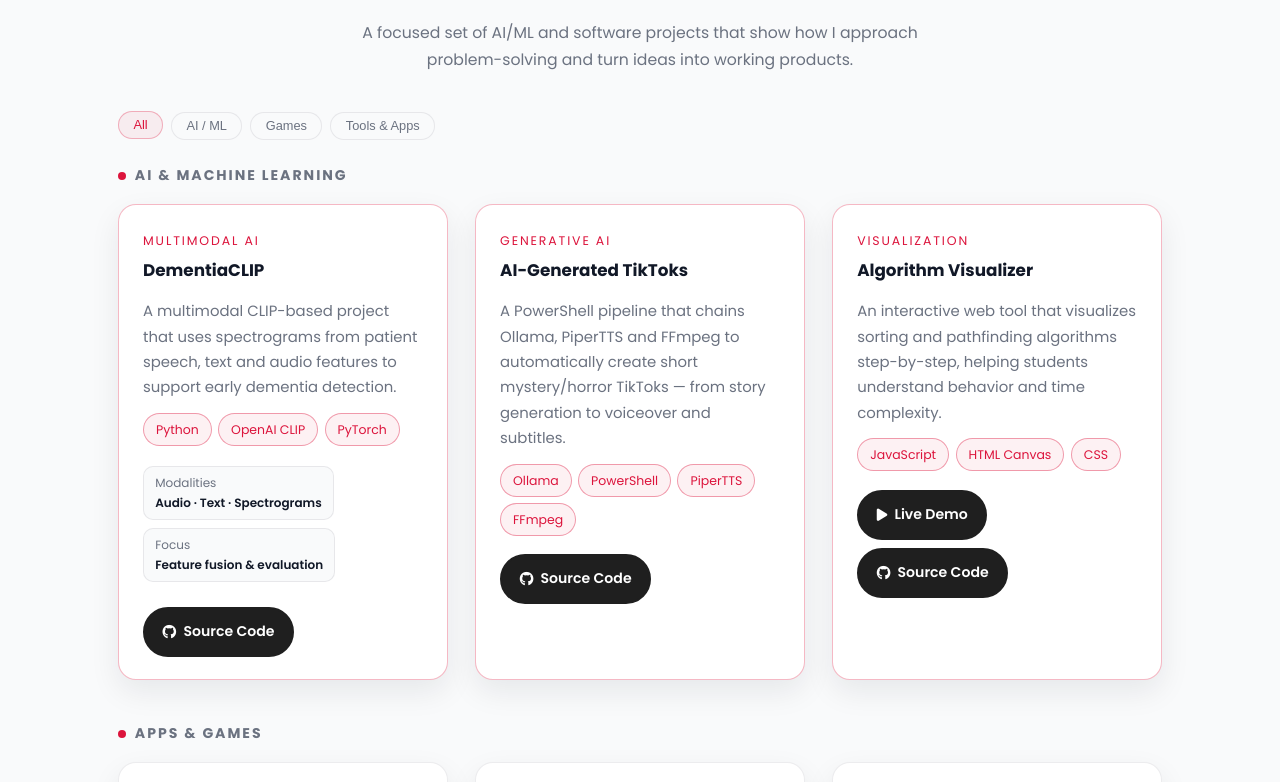
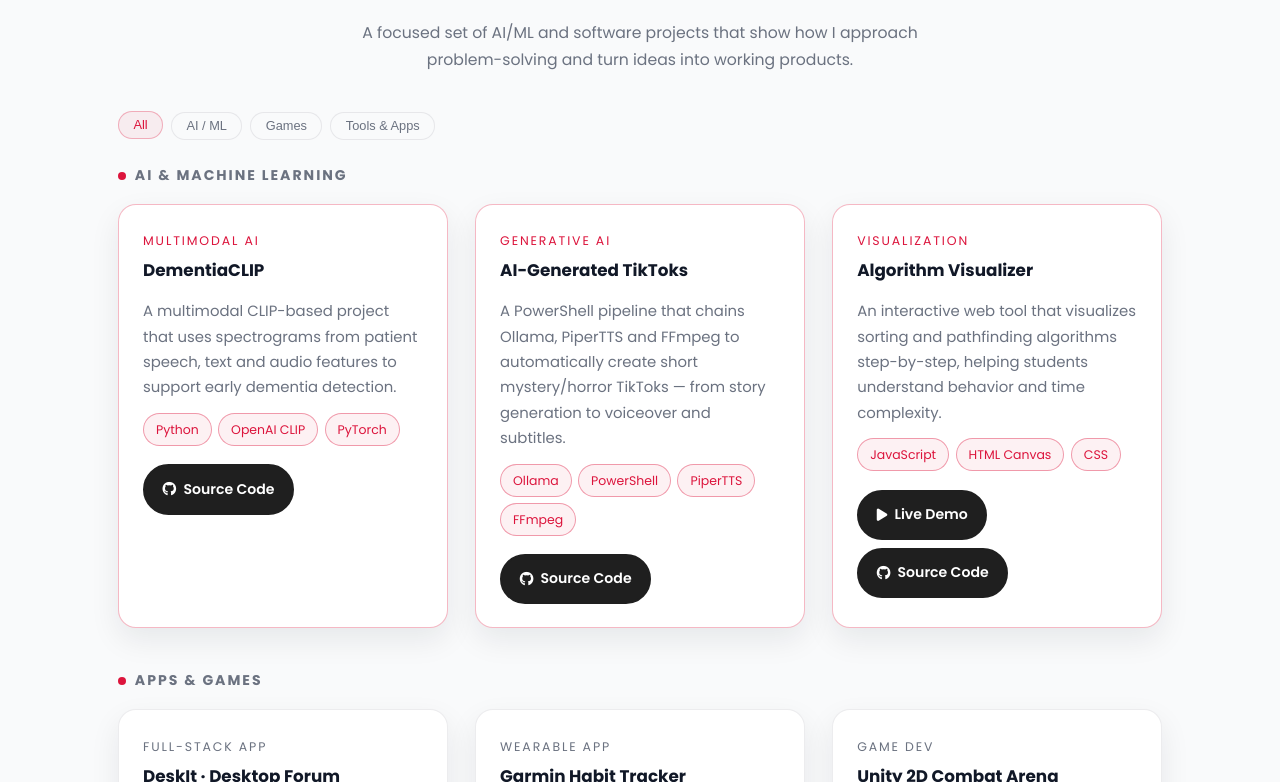
Before and after one commit to PetarSrbinoski/PortfolioWebsite, a plain HTML site: page index.html in a window 1280 px wide. Shown: the part 1939-2721 px from the top of the page. Drawn offline with Linux system fonts and the light colour scheme.

Commit message:
ui change

```diff
--- a/index.html
+++ b/index.html
@@ -63,7 +63,7 @@
                     <a href="#projects" class="btn-3d">
                         <div class="btn-3d-top">
                             <i class="fa-solid fa-brain"></i>
-                            <span>View AI / ML Work</span>
+                            <span>View my work</span>
                         </div>
                         <div class="btn-3d-bottom"></div>
                     </a>
@@ -214,16 +214,7 @@
                         <div class="project-tech">
                             <span>Python</span><span>OpenAI CLIP</span><span>PyTorch</span>
                         </div>
-                        <div class="project-metrics">
-                            <div class="metric">
-                                <span class="metric-label">Modalities</span>
-                                <span class="metric-value">Audio · Text · Spectrograms</span>
-                            </div>
-                            <div class="metric">
-                                <span class="metric-label">Focus</span>
-                                <span class="metric-value">Feature fusion &amp; evaluation</span>
-                            </div>
-                        </div>
+
                         <div class="project-footer">
                             <a href="https://github.com/PetarSrbinoski/DementiaCLIP"
                                target="_blank" class="btn btn-secondary">
```
